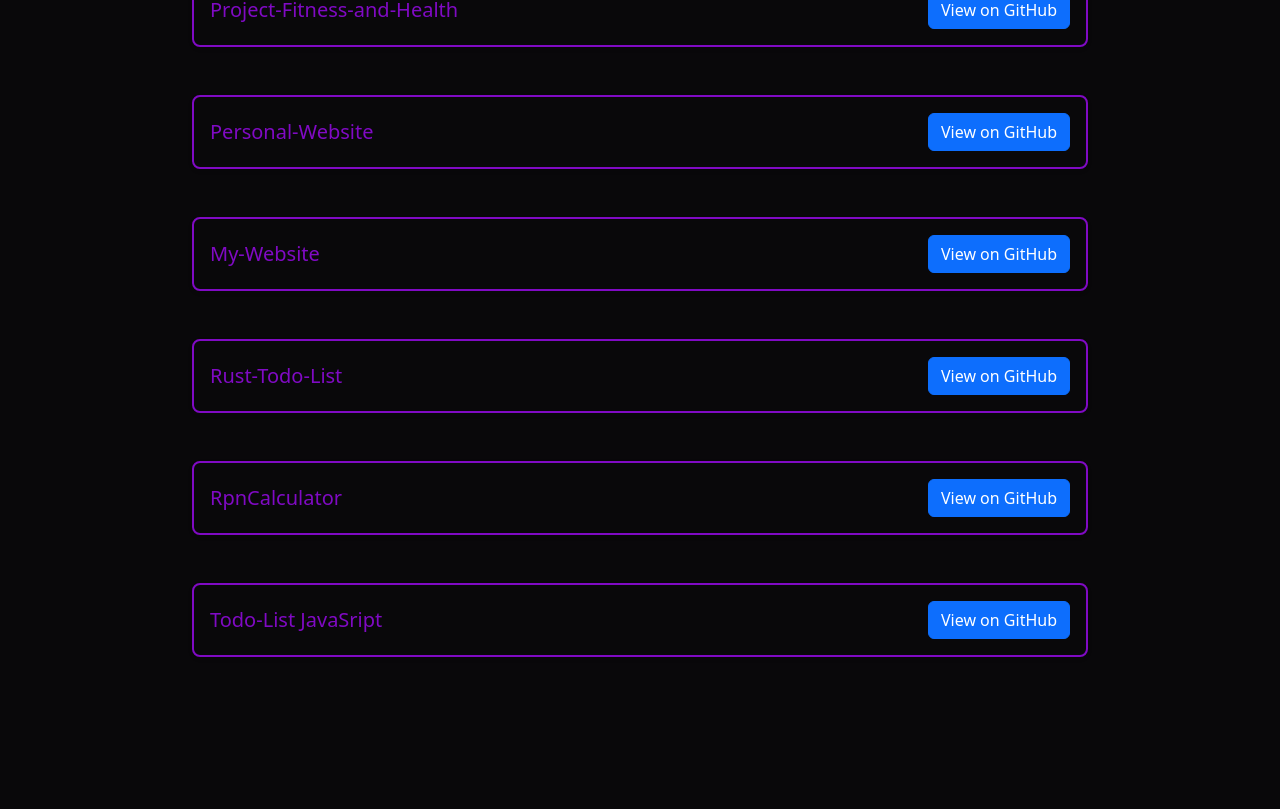
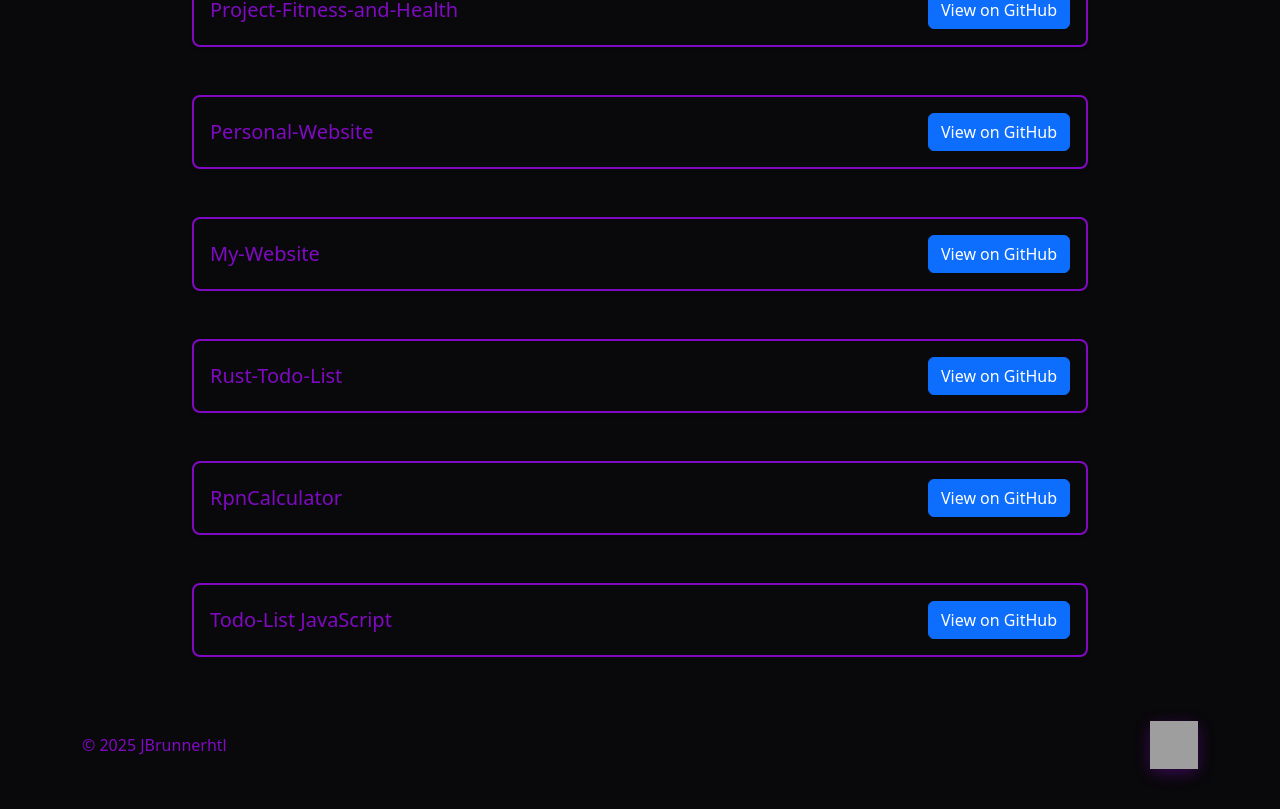
Before and after one commit to JBrunnerhtl/Website, an Angular app in the folder Personal-Website/: page / in a window 1280 px wide. Shown: the part 2753-3562 px from the top of the page. Before the commit the page ends 3434 px from the top, so only its background shows below. Built offline with nearby package versions, Linux system fonts and the light colour scheme; grey boxes are pictures that could not be loaded.

Commit message:
made a footer but not finished

```diff
--- a/Personal-Website/src/app/app.html
+++ b/Personal-Website/src/app/app.html
@@ -4,4 +4,5 @@
 <app-programming-languages></app-programming-languages>
 <app-timeline></app-timeline>
 <app-projects></app-projects>
+<app-footer></app-footer>
 <router-outlet></router-outlet>
--- a/Personal-Website/src/app/app.ts
+++ b/Personal-Website/src/app/app.ts
@@ -6,10 +6,11 @@ import {ProgrammingLanguages} from '../components/programming-languages/programm
 import {Timeline} from '../components/timeline/timeline';
 import {Introduction} from '../components/introduction/introduction';
 import {Projects} from '../components/projects/projects';
+import {Footer} from '../components/footer/footer';
 
 @Component({
   selector: 'app-root',
-  imports: [RouterOutlet, Navbar, HeaderName, ProgrammingLanguages, Timeline, Projects],
+  imports: [RouterOutlet, Navbar, HeaderName, ProgrammingLanguages, Timeline, Projects, Footer],
   templateUrl: './app.html'
 
 })
--- /dev/null
+++ b/Personal-Website/src/components/footer/footer.css
@@ -0,0 +1,12 @@
+.text-muted-footer
+{
+  color: #800ac4;
+}
+.footer-container
+{
+  background-color: rgba(128, 10, 196, 0.2); /* halbtransparentes Lila */
+  box-shadow: 0 4px 16px rgba(128, 10, 196, 0.4);
+  backdrop-filter: blur(8px);
+  -webkit-backdrop-filter: blur(8px); /* Für Safari */
+  border-radius: 0.5rem;
+}
--- /dev/null
+++ b/Personal-Website/src/components/footer/footer.html
@@ -0,0 +1,17 @@
+<div class = "container">
+  <footer class = "d-flex flex-wrap justify-content-between align-items-center py-3 my-4">
+    <div class = "col-md-4 d-flex align-items-center">
+      <span class = "text-muted-footer">© 2025 JBrunnerhtl</span>
+    </div>
+
+    <ul class = "nav col-md-4 justify-content-end list-unstyled d-flex">
+      @for (link of pictures; track link.url) {
+        <div class = "footer-container">
+        <a [href]="link.url" class = "text-body-secondary">
+          <img [src]="link.svg" width="48" height="48">
+        </a>
+        </div>
+      }
+    </ul>
+  </footer>
+</div>
--- /dev/null
+++ b/Personal-Website/src/components/footer/footer.ts
@@ -0,0 +1,14 @@
+import { Component } from '@angular/core';
+
+@Component({
+  selector: 'app-footer',
+  imports: [],
+  templateUrl: './footer.html',
+  styleUrl: './footer.css'
+})
+export class Footer {
+  pictures = [
+    {url: "https://github.com/JBrunnerhtl", svg: "https://www.svgrepo.com/show/512317/github-142.svg"}
+  ]
+
+}
--- a/Personal-Website/src/components/projects/projects.ts
+++ b/Personal-Website/src/components/projects/projects.ts
@@ -19,7 +19,7 @@ export class Projects implements AfterViewInit {
       new Repo('My-Website', 'https://github.com/JBrunnerhtl/My-Website'),
       new Repo('Rust-Todo-List', 'https://github.com/JBrunnerhtl/Rust-Todo-List'),
       new Repo('RpnCalculator', 'https://github.com/JBrunnerhtl/RpnCalculator'),
-      new Repo('Todo-List JavaSript', 'https://github.com/JBrunnerhtl/Todo-List'),
+      new Repo('Todo-List JavaScript', 'https://github.com/JBrunnerhtl/Todo-List'),
     ]
 
   ngAfterViewInit(): void {
```
Also changed, not shown: 1 other file (tests, documents, lock files or other folders).
